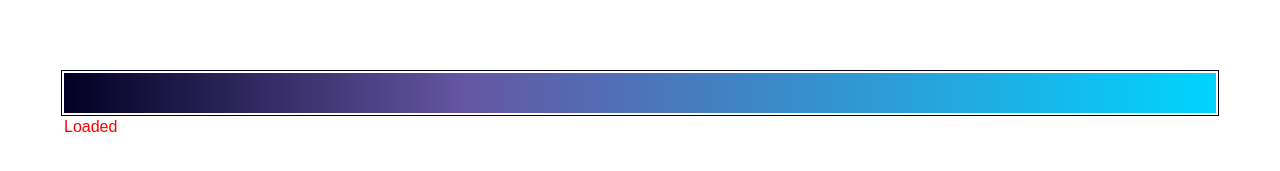
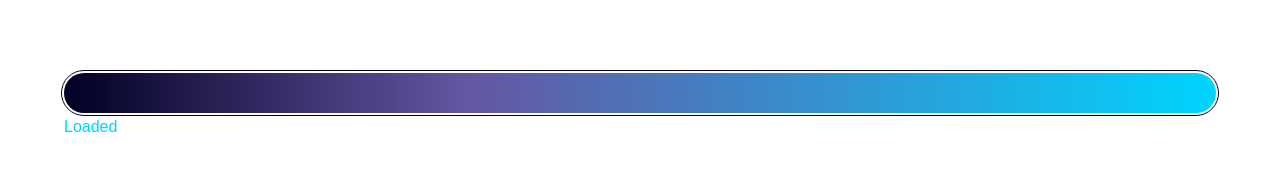
Before and after one commit to oa-dev/100daysofcode, a plain HTML site: page loading-bar/index.html in a window 1280 px wide. Shown: the part 307-478 px from the top of the page. Drawn offline with Linux system fonts and the light colour scheme.

Commit message:
Minor improvements made to the colour and border-radius

```diff
--- a/loading-bar/index.js
+++ b/loading-bar/index.js
@@ -19,7 +19,9 @@ const load = () => {
 
 const progress = () => {
   percent < 100
-    ? (progress_div.textContent = `${Math.floor(percent)}%`)
+    ? (progress_div.textContent = `${Math.floor(
+        percent
+      )}% of nothing is loading!`)
     : (progress_div.textContent = `Loaded`);
 };
 
--- a/loading-bar/styles/style.css
+++ b/loading-bar/styles/style.css
@@ -18,6 +18,7 @@ body {
   width: 90vw;
   border: 1px solid rgb(2, 0, 36, 1);
   padding: 2px;
+  border-radius: 45px;
 }
 
 .loading-bar {
@@ -30,11 +31,12 @@ body {
     rgba(30, 9, 121, 0.6852941005503764) 35%,
     rgba(0, 212, 255, 1) 100%
   );
+  border-radius: 45px;
 }
 
 .progress {
   height: 5vh;
   width: 90vw;
-  color: red;
+  color: rgb(0, 212, 255);
   margin-top: 5px;
 }
```
